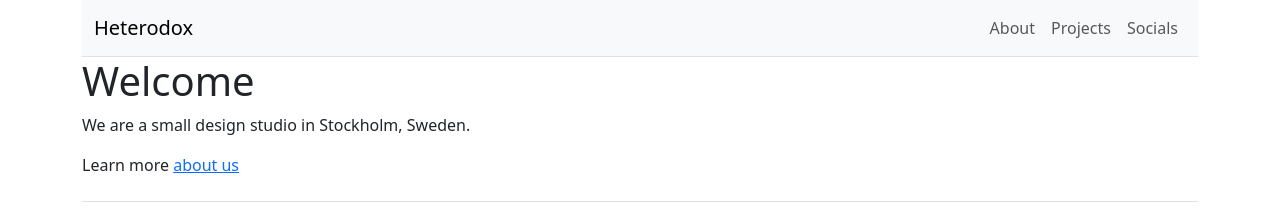
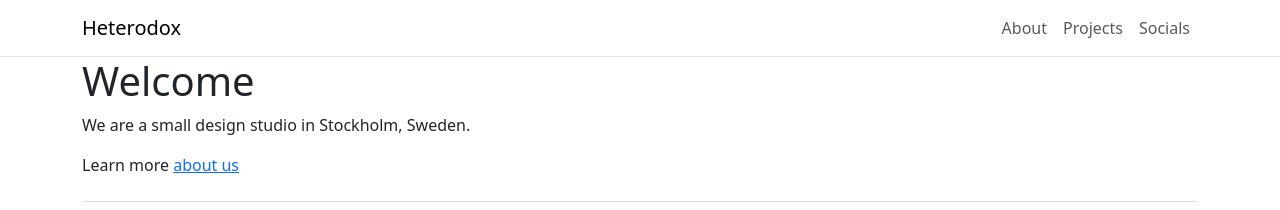
Before and after one commit to heterodox-studios/heterodox-studios.github.io, a Jekyll site: the page built from index.md, in a window 1280 px wide. Shown: the top 210 px of the page. Built offline with Jekyll 4.4.1, drawn with Linux system fonts in a browser that asks for light colours.

Commit message:
Full width header

```diff
--- a/_includes/header.html
+++ b/_includes/header.html
@@ -1,8 +1,7 @@
-<div class="container">
-  <header class="border-bottom">
+<header class="border-bottom">
+  <div class="container">
 
-    <nav class="navbar navbar-expand-lg bg-body-tertiary">
-      <div class="container-fluid">
+    <nav class="navbar navbar-expand-lg">
 
         <a class="navbar-brand" href="{{ "/" | relative_url }}">{{ site.title | escape }}</a>
 
@@ -22,8 +21,7 @@
             {%- endfor -%}
           </ul>
         </div>
-      </div>
     </nav>
 
-  </header>
-</div>
+  </div>
+</header>
```
